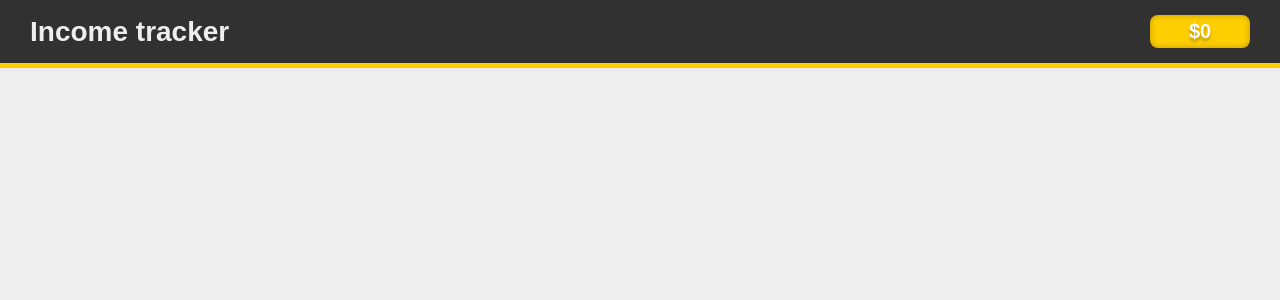
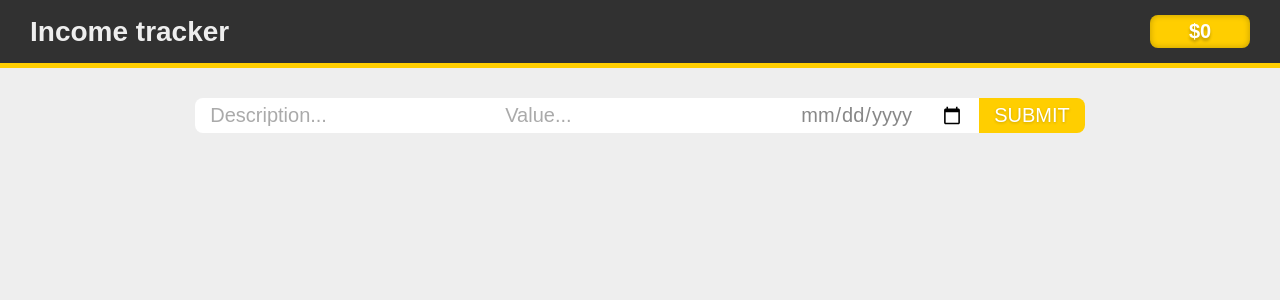
Before and after one commit to svetanguyen/vue-income, a Vue app: page / in a window 1280 px wide. Shown: the top 300 px of the page. Built offline with nearby package versions, Linux system fonts and the light colour scheme.

Commit message:
create form component

```diff
--- a/src/App.vue
+++ b/src/App.vue
@@ -1,12 +1,12 @@
 <template>
-  <div>
     <Header :totalIncome="state.totalIncome" />
-  </div>
+    <Form />
 </template>
 
 <script>
 import {reactive, computed} from 'vue';
 import Header from './components/Header.vue';
+import Form from './components/Form';
 export default {
   setup() {
     const state = reactive({
@@ -23,11 +23,13 @@
     });
     return {
       Header,
+      Form,
       state
     }
   },
   components: {
-    Header
+    Header,
+    Form
   }
 }
 </script>
--- /dev/null
+++ b/src/components/Form.vue
@@ -0,0 +1,57 @@
+<template>
+  <form action="">
+      <input type="text" placeholder="Description..." />
+      <input type="number" placeholder="Value..." />
+      <input type="date" placeholder="Date..." />
+      <input type="submit" value="SUBMIT" />
+
+  </form>
+</template>
+
+<script>
+export default {
+
+}
+</script>
+
+<style scoped>
+form {
+    display: flex;
+    justify-content: center;
+    margin-top: 30px;
+  }
+  form input {
+    color: #888;
+    border: none;
+    outline: none;
+    font-size: 20px;
+  }
+  form input::placeholder {
+    color: #AAA;
+  }
+  form input:not([type="submit"]) {
+    display: block;
+    background: #FFF;
+    border: none;
+    outline: none;
+    padding: 5px 15px;
+  }
+  form input[type="submit"] {
+    display: block;
+    background: none;
+    border: none;
+    outline: none;
+    color: #FFF;
+    font-weight: 500;
+    text-shadow: 0px 1px 3px rgba(0, 0, 0, 0.2);
+    padding: 5px 15px;
+    background-color: #FFCE00;
+    cursor: pointer;
+  }
+  form input:first-of-type {
+    border-radius: 8px 0px 0px 8px;
+  }
+  form input:last-of-type {
+    border-radius: 0px 8px 8px 0px;
+  }
+</style>
```
